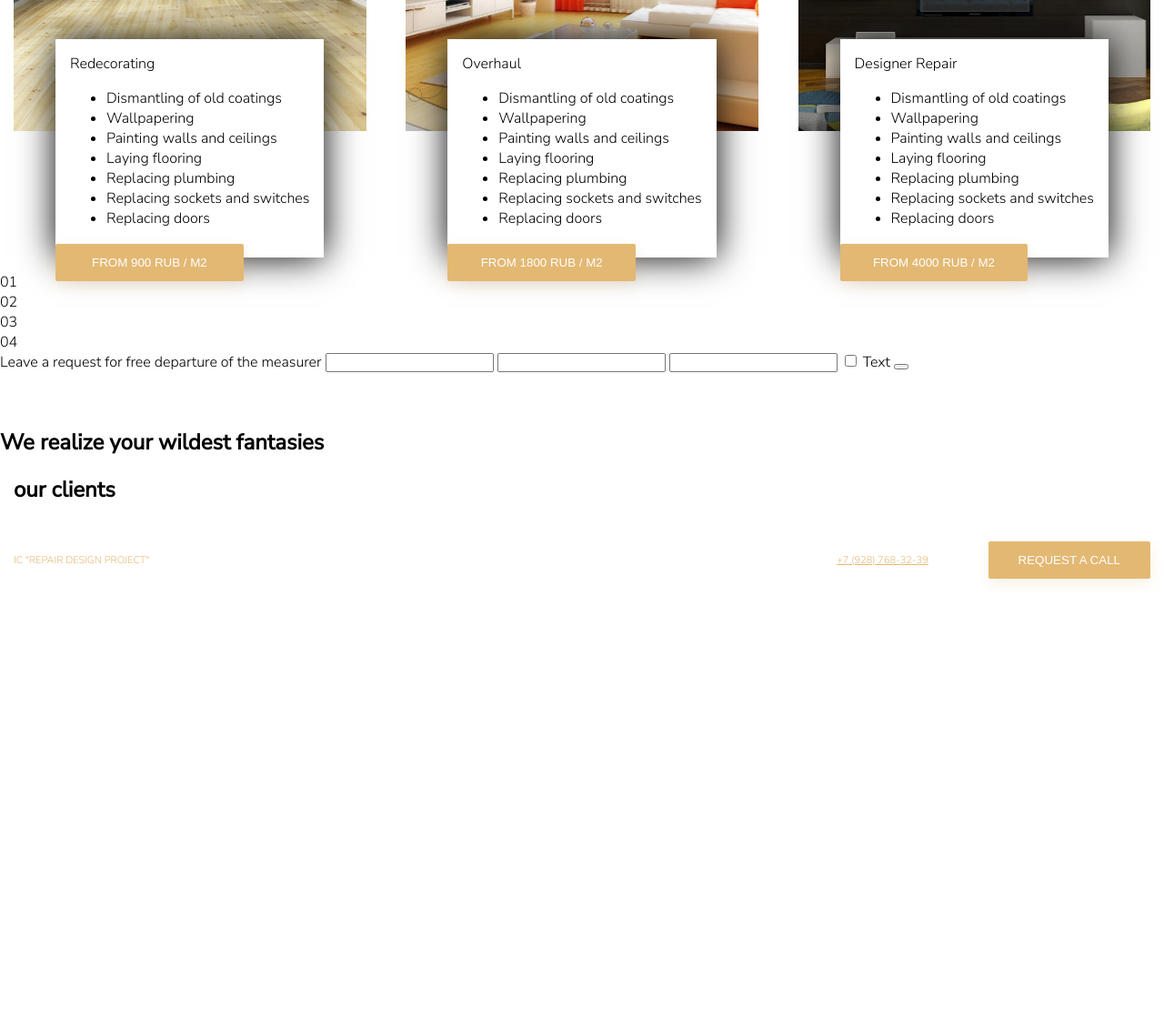
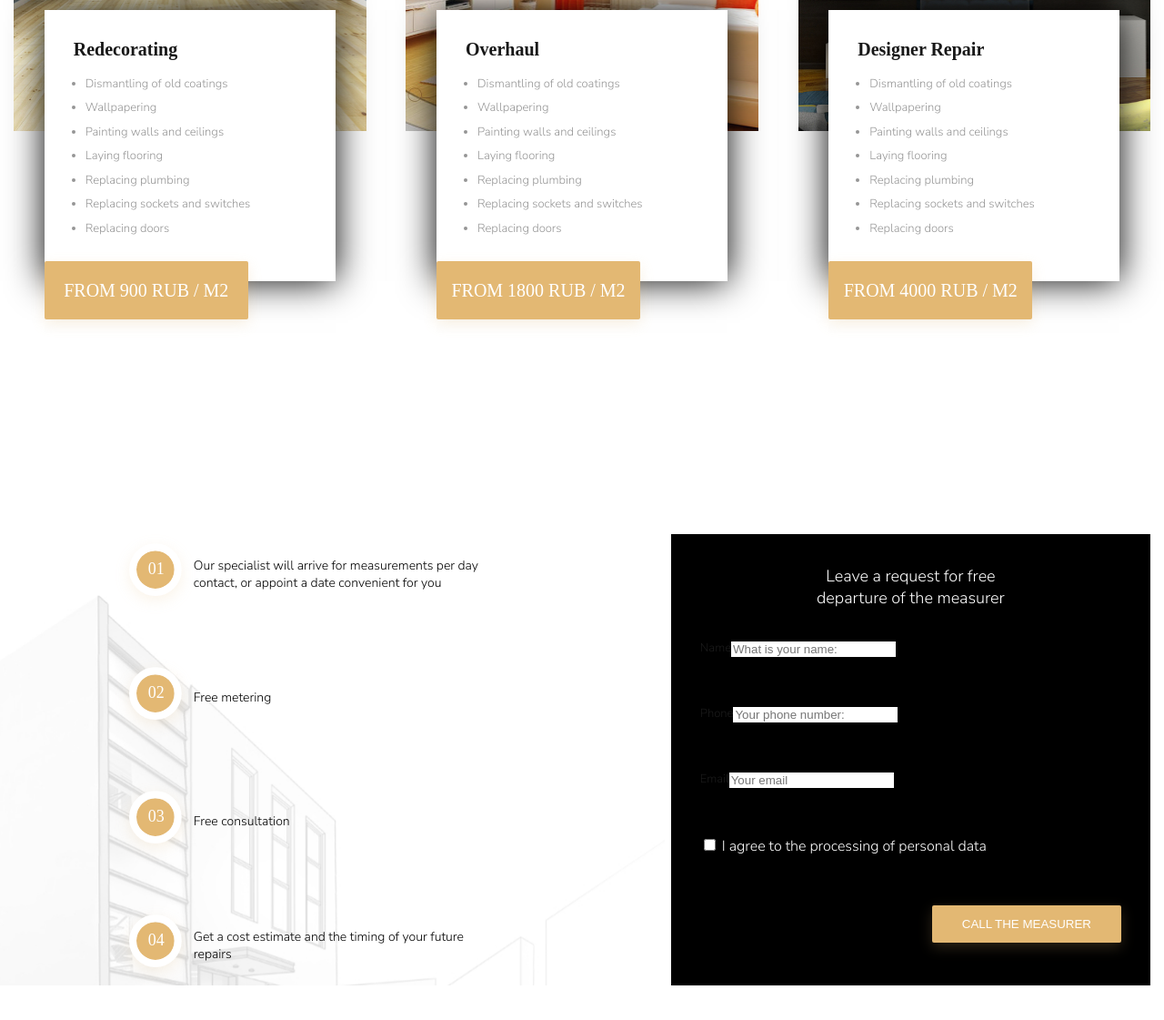
Before and after one commit to slowsleep/design-agency, a plain HTML site: page index.html in a window 1280 px wide. Shown: the part 3120-4241 px from the top of the page at 91% size. Before the commit the page ends 3777 px from the top, so only its background shows below. Drawn offline with Linux system fonts and the light colour scheme.

Commit message:
Added styles for the white section

```diff
--- a/index.html
+++ b/index.html
@@ -90,7 +90,6 @@
                 <p>At each facility, a camera is installed that broadcasts the progress of work on the clock. At any time, you can go to our website and monitor the progress of work in your apartment. You can watch the live broadcast from one of our facilities! Leave a request below and you will receive a link to the broadcast.</p>
                 <form class="over-back-form" action="">
                     <div class="over-back-form__first_line">
-
                         <label class="label" for="">
                             Name
                             <input class="input" type="text" placeholder="What is your name:">
@@ -125,26 +124,7 @@
                     <div class="white-container-cards__item">
                         <div class="white-container-cards__item-content">
                             <div class="white-container-cards__item-content-list">
-                                Redecorating
-                                <ul>
-                                    <li>Dismantling of old coatings</li>
-                                    <li>Wallpapering</li>
-                                    <li>Painting walls and ceilings</li>
-                                    <li>Laying flooring</li>
-                                    <li>Replacing plumbing</li>
-                                    <li>Replacing sockets and switches</li>
-                                    <li>Replacing doors</li>
-                                </ul>
-                            </div>
-                            <div class="white-container-cards__item-content-button" style="margin-top: -5%;">
-                                <button class="button">from 900 rub / m2</button>
-                            </div>
-                        </div>
-                    </div>
-                    <div class="white-container-cards__item">
-                        <div class="white-container-cards__item-content">
-                            <div class="white-container-cards__item-content-list">
-                                Overhaul
+                                <h3 class="subtitle">Redecorating</h3>
                                 <ul>
                                     <li>Dismantling of old coatings</li>
                                     <li>Wallpapering</li>
@@ -156,14 +136,14 @@
                                 </ul>
                             </div>
                             <div class="white-container-cards__item-content-button">
-                                <button class="button">from 1800 rub / m2</button>
+                                <button class="button"><span class="subtitle">from 900 rub / m2</span></button>
                             </div>
                         </div>
                     </div>
                     <div class="white-container-cards__item">
                         <div class="white-container-cards__item-content">
                             <div class="white-container-cards__item-content-list">
-                                Designer Repair
+                                <h3 class="subtitle">Overhaul</h3>
                                 <ul>
                                     <li>Dismantling of old coatings</li>
                                     <li>Wallpapering</li>
@@ -175,29 +155,84 @@
                                 </ul>
                             </div>
                             <div class="white-container-cards__item-content-button">
-                                <button class="button">from 4000 rub / m2</button>
+                                <button class="button"><span class="subtitle">from 1800 rub / m2</span></button>
+                            </div>
+                        </div>
+                    </div>
+                    <div class="white-container-cards__item">
+                        <div class="white-container-cards__item-content">
+                            <div class="white-container-cards__item-content-list">
+                                <h3 class="subtitle">Designer Repair</h3>
+                                <ul>
+                                    <li>Dismantling of old coatings</li>
+                                    <li>Wallpapering</li>
+                                    <li>Painting walls and ceilings</li>
+                                    <li>Laying flooring</li>
+                                    <li>Replacing plumbing</li>
+                                    <li>Replacing sockets and switches</li>
+                                    <li>Replacing doors</li>
+                                </ul>
+                            </div>
+                            <div class="white-container-cards__item-content-button">
+                                <button class="button"><span class="subtitle">from 4000 rub / m2</span></button>
                             </div>
                         </div>
                     </div>
                 </div>
+            </div>
 
-            </div>
-            <div>
-                <div>
-                    <div>01</div>
-                    <div>02</div>
-                    <div>03</div>
-                    <div>04</div>
+            <div class="white-second-container">
+                <div class="container">
+                    <div class="white-second-container-content">
+                        <div class="white-second-container-content__item">
+                            <div class="circle">
+                                <img src="./images/icons/circle.svg" alt="">
+                                <span class="title">01</span>
+                            </div>
+                            <p style="word-wrap: break-word;">Our specialist will arrive for measurements per day contact, or appoint a date convenient for you</p>
+                        </div>
+                        <div class="white-second-container-content__item">
+                            <div class="circle">
+                                <img src="./images/icons/circle.svg" alt="">
+                                <span class="title">02</span>
+                            </div>
+                            <p>Free metering</p>
+                        </div>
+                        <div class="white-second-container-content__item">
+                            <div class="circle">
+                                <img src="./images/icons/circle.svg" alt="">
+                                <span class="title">03</span>
+                            </div>
+                            <p>Free consultation</p>
+                        </div>
+                        <div class="white-second-container-content__item">
+                            <div class="circle">
+                                <img src="./images/icons/circle.svg" alt="">
+                                <span class="title">04</span>
+                            </div>
+                            <p>Get a cost estimate and the timing of your future repairs</p>
+                        </div>
+                    </div>
+                    <!-- <div > -->
+                        <form class="white-second-container-form" action="">
+                            <p>Leave a request for free departure of the measurer</p>
+                            <label class="label" for="">Name<input class="input" type="text" placeholder="What is your name:"></label>
+                            <br>
+                            <label class="label" for="">Phone<input class="input" type="text" placeholder="Your phone number:"></label>
+                            <br>
+                            <label class="label" for="">Email<input class="input" type="text" placeholder="Your email"></label>
+                            <br>
+                            <label for="">
+                                <input type="checkbox" name="" id="">
+                                I agree to the processing of personal data
+                            </label>
+                            <br>
+                            <!-- <div> -->
+                                <button class="button">Call the measurer</button>
+                            <!-- </div> -->
+                        </form>
+                    <!-- </div> -->
                 </div>
-                <form action="">
-                    <label for="">Leave a request for free departure of the measurer</label>
-                    <label for=""><input type="text"></label>
-                    <label for=""><input type="text"></label>
-                    <label for=""><input type="text"></label>
-                    <input type="checkbox" name="" id="">
-                    Text
-                    <button></button>
-                </form>
             </div>
             <div style="justify-content: flex-end;">
                 <img src="./images/icons/pig.svg" alt="">
--- a/styles/styles.css
+++ b/styles/styles.css
@@ -306,7 +306,7 @@ header {
 }
 
 .over-back-form__first_line > label > input {
-    width: 130%;
+    width: 100%;
 }
 
 .over-back-form__first_line > button {
@@ -328,6 +328,7 @@ header {
     align-items: center;
     justify-content: center;
     flex-direction: column;
+    padding-bottom: 18em;
 }
 
 
@@ -353,17 +354,39 @@ header {
 
 .white-container-cards__item-content-list {
     background-color: white;
-    margin-top: 20em;
-    padding: 1em;
+    margin-top: 18em;
+    padding: 2em;
     box-shadow: 0px 0px 38px 0px black;
+    width: 20em;
 }
 
+.white-container-cards__item-content-list > h3 {
+    text-transform: capitalize;
+    margin: 0em;
+}
+
+.white-container-cards__item-content-list > ul {
+    color: #959595;
+    font-size: 13px;
+    line-height: 204.6%;
+    padding-left: 1em;
+}
+
+
 .white-container-cards__item-content-button {
-    margin-top: -5%;
+    margin-top: -7%;
 }
 
 .white-container-cards__item-content-button > button {
     width: 70%;
+    height: 4em;
+    font-size: 16px;
+    padding: 0;
+}
+
+.white-container-cards__item-content-button > button > span {
+
+    color: white;
 }
 
 .white-container-cards__item:nth-child(1) {
@@ -378,6 +401,84 @@ header {
 
 
 
+.white-second-container {
+    background: url('../images/bg-white-section.jpg') no-repeat;
+    background-position: left -15% top -25%;
+
+}
+
+.white-second-container > .container {
+    display: flex;
+    flex-direction: row;
+    justify-content: space-between;
+
+}
+
+
+.white-second-container-content {
+    display: flex;
+    flex-direction: column;
+    row-gap: 3em;
+    margin-left: 7em;
+    margin-right: 3em;
+    width: 40em;
+}
+
+.white-second-container-form {
+    background-color: black;
+    color: white;
+    margin-left: 10em;
+    width: 50em;
+    padding: 1em 2em;
+    display: flex;
+    flex-direction: column;
+    row-gap: 1em;
+}
+
+.white-second-container-form > p {
+    font-size: 18px;
+    word-wrap: break-word;
+    width: 50%;
+    align-self: center;
+    text-align: center;
+}
+
+.white-second-container-form > button {
+    align-self: flex-end;
+}
+
+.white-second-container-content__item {
+    display: flex;
+    flex-direction: row;
+    column-gap: 2em;
+    align-items: center;
+}
+
+/* .white-second-container-content__item > * {
+
+} */
+
+.white-second-container-content__item > p {
+    font-size: 14px;
+}
+
+.circle {
+    display: flex;
+    color: white;
+    justify-content: center;
+}
+
+.circle > span {
+    margin-left: -2.9em;
+    margin-top: 0.7em;
+    color: white;
+    font-size: 18px;
+}
+
+.circle {
+    padding: 0;
+    margin: 0;
+}
 
 
 /* .flex-center {
```
Also changed, not shown: images/bg-white-section.jpg (added), images/icons/circle.svg (added).
